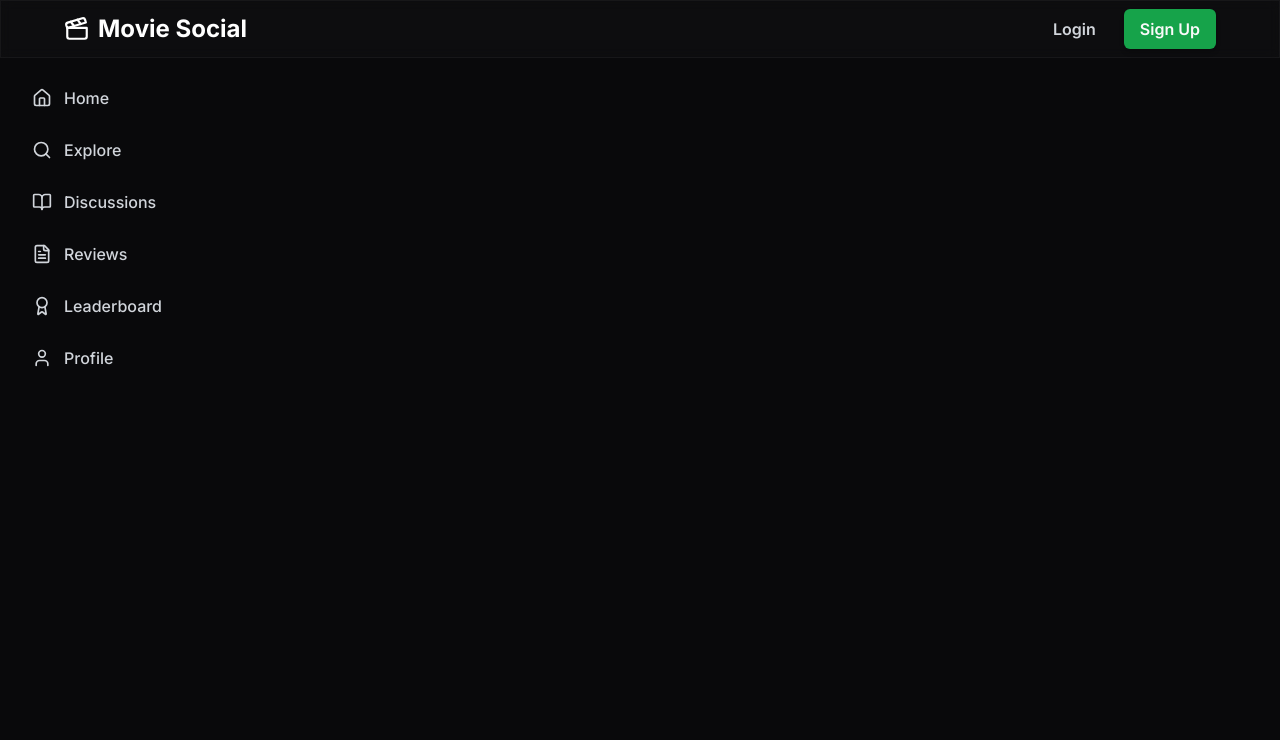
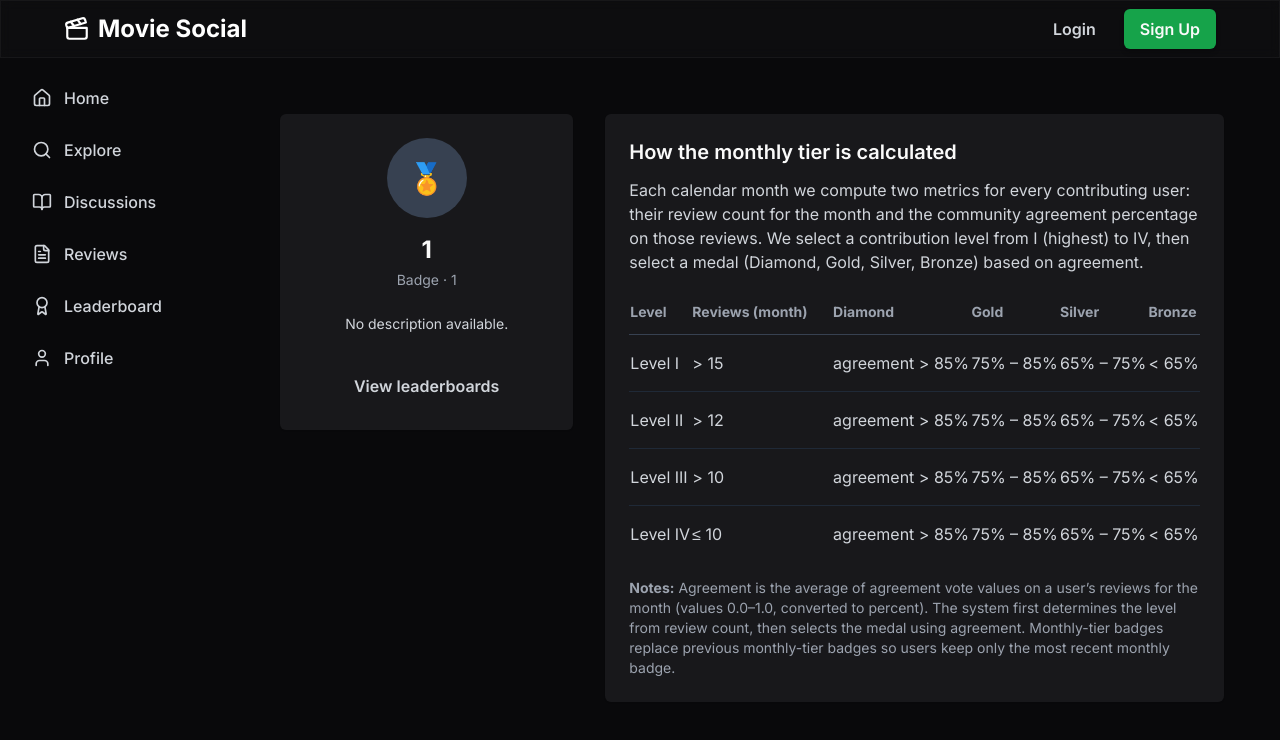
Before and after one commit to Thoufeek23/MovieSocial, a React (Create React App) app in the folder client/: page /badges/1 in a window 1280 px wide. Shown: the top 740 px of the page. Built offline with nearby package versions, Linux system fonts and the light colour scheme.

Commit message:
Badge Explanation done

```diff
--- a/client/src/App.js
+++ b/client/src/App.js
@@ -13,6 +13,7 @@ import DiscussionPage from './pages/DiscussionPage';
 import ReviewsPage from './pages/ReviewsPage';
 import DiscussionsListPage from './pages/DiscussionsListPage';
 import Leaderboard from './pages/Leaderboard';
+import BadgeDetail from './pages/BadgeDetail';
 import { AnimatePresence, motion } from 'framer-motion';
 import Curtain from './components/Curtain';
 import React, { useContext } from 'react';
@@ -51,6 +52,7 @@ const AppRoutes = () => {
             <Route path="/movie/:id" element={<PageWrapper><MovieDetailPage /></PageWrapper>} />
             <Route path="/profile/:username" element={<PageWrapper><ProfilePage /></PageWrapper>} />
             <Route path="/leaderboard" element={<PageWrapper><Leaderboard /></PageWrapper>} />
+            <Route path="/badges/:badgeId" element={<PageWrapper><BadgeDetail /></PageWrapper>} />
               <Route path="/discussions/:id" element={<PageWrapper><DiscussionPage /></PageWrapper>} />
               <Route path="/discussions" element={<PageWrapper><DiscussionsListPage /></PageWrapper>} />
               <Route path="/reviews" element={<PageWrapper><ReviewsPage /></PageWrapper>} />
--- /dev/null
+++ b/client/src/data/badges.js
@@ -0,0 +1,22 @@
+const BADGE_MAP = {
+  first_review: { id: 'first_review', title: 'New User', short: 'New User', description: 'Awarded when a user posts their first review.', color: 'bg-green-600', icon: '⭐' },
+  diamond_i: { id: 'diamond_i', title: 'Diamond I', short: 'Diamond I', description: 'Top reviewer: outstanding community agreement and high contribution.', color: 'bg-gradient-to-r from-indigo-500 via-purple-500 to-pink-500', icon: '💎' },
+  gold_i: { id: 'gold_i', title: 'Gold I', short: 'Gold I', description: 'Top reviewer: excellent community agreement.', color: 'bg-yellow-400', icon: '🥇' },
+  silver_i: { id: 'silver_i', title: 'Silver I', short: 'Silver I', description: 'Top reviewer: strong community agreement.', color: 'bg-gray-400', icon: '🥈' },
+  bronze_i: { id: 'bronze_i', title: 'Bronze I', short: 'Bronze I', description: 'Top reviewer: good participation.', color: 'bg-amber-700', icon: '🥉' },
+  // II/III/IV variants reuse same descriptions with level info
+  diamond_ii: { id: 'diamond_ii', title: 'Diamond II', short: 'Diamond II', description: 'Monthly top reviewer — level II', color: 'bg-gradient-to-r from-indigo-500 via-purple-500 to-pink-500', icon: '💎' },
+  gold_ii: { id: 'gold_ii', title: 'Gold II', short: 'Gold II', description: 'Monthly top reviewer — level II', color: 'bg-yellow-400', icon: '🥇' },
+  silver_ii: { id: 'silver_ii', title: 'Silver II', short: 'Silver II', description: 'Monthly top reviewer — level II', color: 'bg-gray-400', icon: '🥈' },
+  bronze_ii: { id: 'bronze_ii', title: 'Bronze II', short: 'Bronze II', description: 'Monthly top reviewer — level II', color: 'bg-amber-700', icon: '🥉' },
+  diamond_iii: { id: 'diamond_iii', title: 'Diamond III', short: 'Diamond III', description: 'Monthly top reviewer — level III', color: 'bg-gradient-to-r from-indigo-500 via-purple-500 to-pink-500', icon: '💎' },
+  gold_iii: { id: 'gold_iii', title: 'Gold III', short: 'Gold III', description: 'Monthly top reviewer — level III', color: 'bg-yellow-400', icon: '🥇' },
+  silver_iii: { id: 'silver_iii', title: 'Silver III', short: 'Silver III', description: 'Monthly top reviewer — level III', color: 'bg-gray-400', icon: '🥈' },
+  bronze_iii: { id: 'bronze_iii', title: 'Bronze III', short: 'Bronze III', description: 'Monthly top reviewer — level III', color: 'bg-amber-700', icon: '🥉' },
+  diamond_iv: { id: 'diamond_iv', title: 'Diamond IV', short: 'Diamond IV', description: 'Monthly top reviewer — level IV', color: 'bg-gradient-to-r from-indigo-500 via-purple-500 to-pink-500', icon: '💎' },
+  gold_iv: { id: 'gold_iv', title: 'Gold IV', short: 'Gold IV', description: 'Monthly top reviewer — level IV', color: 'bg-yellow-400', icon: '🥇' },
+  silver_iv: { id: 'silver_iv', title: 'Silver IV', short: 'Silver IV', description: 'Monthly top reviewer — level IV', color: 'bg-gray-400', icon: '🥈' },
+  bronze_iv: { id: 'bronze_iv', title: 'Bronze IV', short: 'Bronze IV', description: 'Monthly top reviewer — level IV', color: 'bg-amber-700', icon: '🥉' },
+};
+
+export default BADGE_MAP;
--- /dev/null
+++ b/client/src/pages/BadgeDetail.js
@@ -0,0 +1,92 @@
+import React from 'react';
+import { useParams, Link } from 'react-router-dom';
+import BADGE_MAP from '../data/badges';
+
+const BadgeDetail = () => {
+  const { badgeId } = useParams();
+  const badge = BADGE_MAP[badgeId] || { id: badgeId, title: badgeId, description: 'No description available.' };
+
+  return (
+    <div className="max-w-5xl mx-auto p-8">
+      <div className="grid grid-cols-1 lg:grid-cols-3 gap-8 items-start">
+        {/* Summary panel */}
+        <aside className="lg:col-span-1 bg-card p-6 rounded-md shadow-sm">
+          <div className="flex flex-col items-center text-center gap-4">
+            <div className={`rounded-full w-20 h-20 flex items-center justify-center text-3xl ${badge.color || 'bg-gray-700'} text-white`}>{badge.icon || '🏅'}</div>
+            <div>
+              <h1 className="text-2xl font-bold">{badge.title}</h1>
+              <div className="text-sm text-gray-400 mt-1">Badge · {badge.id}</div>
+            </div>
+            <p className="text-gray-300 text-sm mt-2">{badge.description}</p>
+            <div className="mt-4 w-full">
+              <Link to="/leaderboard" className="w-full inline-flex justify-center btn btn-ghost">View leaderboards</Link>
+            </div>
+          </div>
+        </aside>
+
+        {/* Rules panel */}
+        <section className="lg:col-span-2">
+          <div className="bg-card p-6 rounded-md shadow-sm">
+            <h3 className="text-xl font-semibold mb-3">How the monthly tier is calculated</h3>
+            <p className="text-gray-300 mb-4">Each calendar month we compute two metrics for every contributing user: their review count for the month and the community agreement percentage on those reviews. We select a contribution level from I (highest) to IV, then select a medal (Diamond, Gold, Silver, Bronze) based on agreement.</p>
+
+            <div className="overflow-x-auto">
+              <table className="w-full text-left border-collapse">
+                <thead>
+                  <tr className="text-sm text-gray-400 border-b border-gray-700">
+                    <th className="py-3 pr-6">Level</th>
+                    <th className="py-3 pr-6">Reviews (month)</th>
+                    <th className="py-3 pr-6">Diamond</th>
+                    <th className="py-3 pr-6">Gold</th>
+                    <th className="py-3 pr-6">Silver</th>
+                    <th className="py-3">Bronze</th>
+                  </tr>
+                </thead>
+                <tbody className="text-gray-300">
+                  <tr className="border-b border-gray-800">
+                    <td className="py-4">Level I</td>
+                    <td className="py-4">&gt; 15</td>
+                    <td className="py-4">agreement &gt; 85%</td>
+                    <td className="py-4">75% – 85%</td>
+                    <td className="py-4">65% – 75%</td>
+                    <td className="py-4">&lt; 65%</td>
+                  </tr>
+                  <tr className="border-b border-gray-800">
+                    <td className="py-4">Level II</td>
+                    <td className="py-4">&gt; 12</td>
+                    <td className="py-4">agreement &gt; 85%</td>
+                    <td className="py-4">75% – 85%</td>
+                    <td className="py-4">65% – 75%</td>
+                    <td className="py-4">&lt; 65%</td>
+                  </tr>
+                  <tr className="border-b border-gray-800">
+                    <td className="py-4">Level III</td>
+                    <td className="py-4">&gt; 10</td>
+                    <td className="py-4">agreement &gt; 85%</td>
+                    <td className="py-4">75% – 85%</td>
+                    <td className="py-4">65% – 75%</td>
+                    <td className="py-4">&lt; 65%</td>
+                  </tr>
+                  <tr>
+                    <td className="py-4">Level IV</td>
+                    <td className="py-4">≤ 10</td>
+                    <td className="py-4">agreement &gt; 85%</td>
+                    <td className="py-4">75% – 85%</td>
+                    <td className="py-4">65% – 75%</td>
+                    <td className="py-4">&lt; 65%</td>
+                  </tr>
+                </tbody>
+              </table>
+            </div>
+
+            <div className="text-sm text-gray-400 mt-4">
+              <strong>Notes:</strong> Agreement is the average of agreement vote values on a user’s reviews for the month (values 0.0–1.0, converted to percent). The system first determines the level from review count, then selects the medal using agreement. Monthly-tier badges replace previous monthly-tier badges so users keep only the most recent monthly badge.
+            </div>
+          </div>
+        </section>
+      </div>
+    </div>
+  );
+};
+
+export default BadgeDetail;
--- a/client/src/pages/ProfilePage.js
+++ b/client/src/pages/ProfilePage.js
@@ -213,12 +213,12 @@ const ProfilePage = () => {
                             <div className="flex items-center gap-3">
                                 <h1 className="text-3xl sm:text-4xl font-bold text-center sm:text-left">{profile.username}</h1>
                                 {/* Inline badges next to username (compact) */}
-                                <div className="flex items-center gap-2">
+                                    <div className="flex items-center gap-2">
                                     {(profile.badges || []).map(b => {
                                         // try to infer a style from badge id or name
                                         const id = (b.id || b.name || '').toUpperCase();
                                         let bg = 'bg-gray-800 text-gray-100';
-                                        let icon = null;
+                                        //let icon = null;
                                         if (id.includes('DIAMOND')) { bg = 'bg-gradient-to-r from-indigo-500 via-purple-500 to-pink-500 text-white'; }
                                         else if (id.includes('GOLD')) { bg = 'bg-yellow-500 text-black'; }
                                         else if (id.includes('SILVER')) { bg = 'bg-gray-400 text-black'; }
@@ -228,9 +228,9 @@ const ProfilePage = () => {
                                         const label = (b.name || b.id || '').replace(/_/g, ' ');
 
                                         return (
-                                            <div key={b.id} title={label} className={`${bg} px-2 py-0.5 rounded text-xs font-semibold whitespace-nowrap`}>
+                                            <Link key={b.id} to={`/badges/${b.id}`} title={label} className={`inline-block ${bg} px-2 py-0.5 rounded text-xs font-semibold whitespace-nowrap` }>
                                                 {label}
-                                            </div>
+                                            </Link>
                                         );
                                     })}
                                 </div>
```
Also changed, not shown: 2 other files (tests, documents, lock files or other folders).
